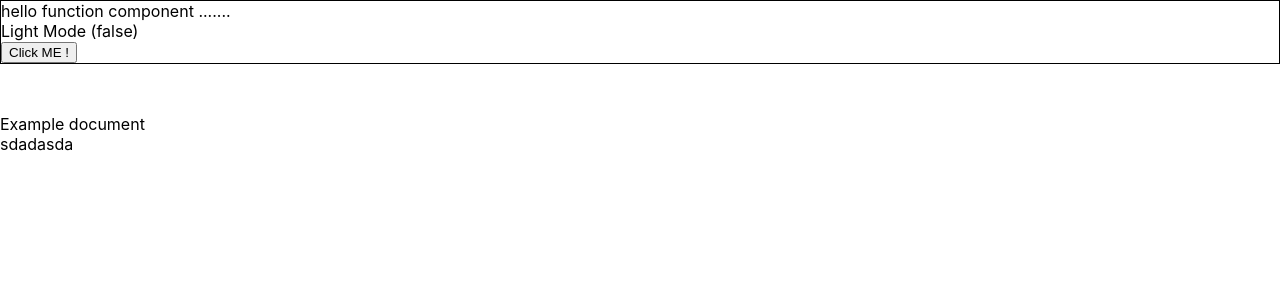
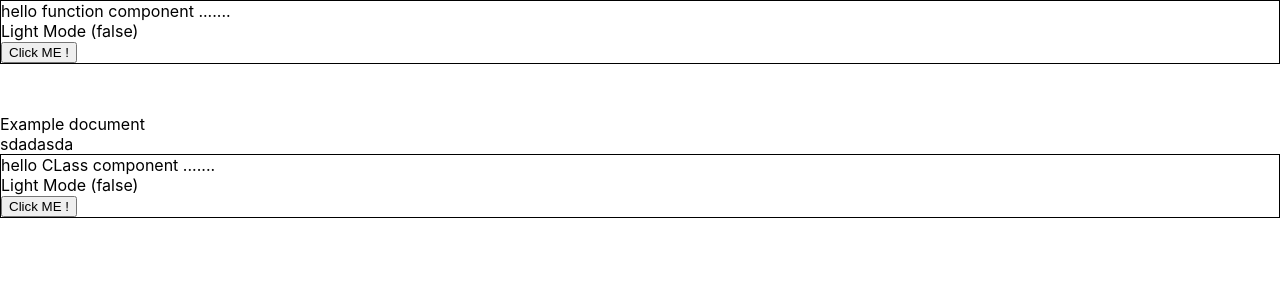
Before and after one commit to thakurutkarsh22/react-oct-fsd, a React (Create React App) app: page / in a window 1280 px wide. Shown: the top 300 px of the page. Built offline with nearby package versions, Linux system fonts and the light colour scheme.

Commit message:
Class Components Redux

```diff
--- /dev/null
+++ b/src/Redux/BasicRedux/ClassComponentApp/BasicReduxAppClass.js
@@ -0,0 +1,47 @@
+import { Component } from "react";
+import { connect } from "react-redux";
+import TOGGLE_ACTION_OBJECT, { LOADING_ACTION_OBJECT } from "../actions/action";
+
+class BasicReduxAppClass extends Component {
+  render() {
+    console.log("props class debug", this.props);
+    return (
+      <>
+        <div style={{ border: "1px solid black", marginBottom: "50px" }}>
+          <div>hello CLass component .......</div>
+          <div>
+            {this.props.toggle
+              ? "Hey I am in Dark mode (true)"
+              : "Light Mode (false)"}
+          </div>
+          <div>
+            <button
+              onClick={() => {
+                this.props.toggleHandler();
+                // dispatch
+              }}
+            >
+              Click ME !
+            </button>
+          </div>
+        </div>
+      </>
+    );
+  }
+}
+
+const mapStateToProps = (store) => {
+  return {
+    toggle: store.toggle,
+    counter: store.counter,
+  };
+};
+
+const mapDispatchToProps = (dispatch) => {
+  return {
+    toggleHandler: (data) => dispatch(TOGGLE_ACTION_OBJECT(data)),
+    counterhandler: (data) => dispatch(LOADING_ACTION_OBJECT()),
+  };
+};
+
+export default connect(mapStateToProps, mapDispatchToProps)(BasicReduxAppClass);
--- a/src/Redux/BasicRedux/BasicReduxAppFunctional.js
+++ b/src/Redux/BasicRedux/FunctionalCompoenentApp/BasicReduxAppFunctional.js
@@ -1,5 +1,5 @@
 import { useDispatch, useSelector } from "react-redux";
-import TOGGLE_ACTION from "./actions/action";
+import TOGGLE_ACTION_OBJECT from "../actions/action";
 
 function BasicReduxAppFunctional() {
   // GET the value from Store
@@ -20,7 +20,7 @@ function BasicReduxAppFunctional() {
         <div>
           <button
             onClick={() => {
-              dispatch(TOGGLE_ACTION());
+              dispatch(TOGGLE_ACTION_OBJECT());
             }}
           >
             Click ME !
--- a/src/Redux/BasicRedux/actions/action.js
+++ b/src/Redux/BasicRedux/actions/action.js
@@ -1,16 +1,16 @@
 import ACTIONS_TYPE from "./actionTypes/actionTypes";
 
-const TOGGLE_ACTION = (data) => {
+const TOGGLE_ACTION_OBJECT = (data) => {
   return {
     type: ACTIONS_TYPE.TOGGLE,
     data: data,
   };
 };
 
-const LOADING_ACTION = (data) => {
+export const LOADING_ACTION_OBJECT = (data) => {
   return {
     type: ACTIONS_TYPE.LOADING,
   };
 };
 
-export default TOGGLE_ACTION;
+export default TOGGLE_ACTION_OBJECT;
--- a/src/index.js
+++ b/src/index.js
@@ -16,10 +16,12 @@ import LazyLoadingCustomHooks from "./CustomHooks/useToggle/Problem/LazyLoading"
 import UseLocalStorageFormsApp from "./CustomHooks/useLocalStorage.js/useLocalStorageFormsApp";
 import LoginForm from "./AuthApp/components/LoginForm";
 import AuthApp from "./AuthApp/AuthApp";
-import BasicReduxAppFunctional from "./Redux/BasicRedux/BasicReduxAppFunctional";
+import BasicReduxAppFunctional from "./Redux/BasicRedux/FunctionalCompoenentApp/BasicReduxAppFunctional";
 import { Provider } from "react-redux";
 import basicReduxStore from "./Redux/BasicRedux/store/store";
-import ExampleComponent from "./Redux/BasicRedux/ExampleComponent";
+
+import BasicReduxAppClass from "./Redux/BasicRedux/ClassComponentApp/BasicReduxAppClass";
+import ExampleComponent from "./Redux/BasicRedux/FunctionalCompoenentApp/ExampleComponent";
 
 const root = ReactDOM.createRoot(document.getElementById("root"));
 // This is where the vitual dom Root is created from the REAL DOm (Basically it is a light copy of real dom node...).
@@ -64,6 +66,9 @@ root.render(
     <Provider store={basicReduxStore()}>
       <BasicReduxAppFunctional />
       <ExampleComponent />
+
+      {/* class component */}
+      <BasicReduxAppClass />
     </Provider>
   </React.StrictMode>
 );
```
Also changed, not shown: src/Redux/BasicRedux/FunctionalCompoenentApp/ExampleComponent.js (renamed from src/Redux/BasicRedux/ExampleComponent.js).
